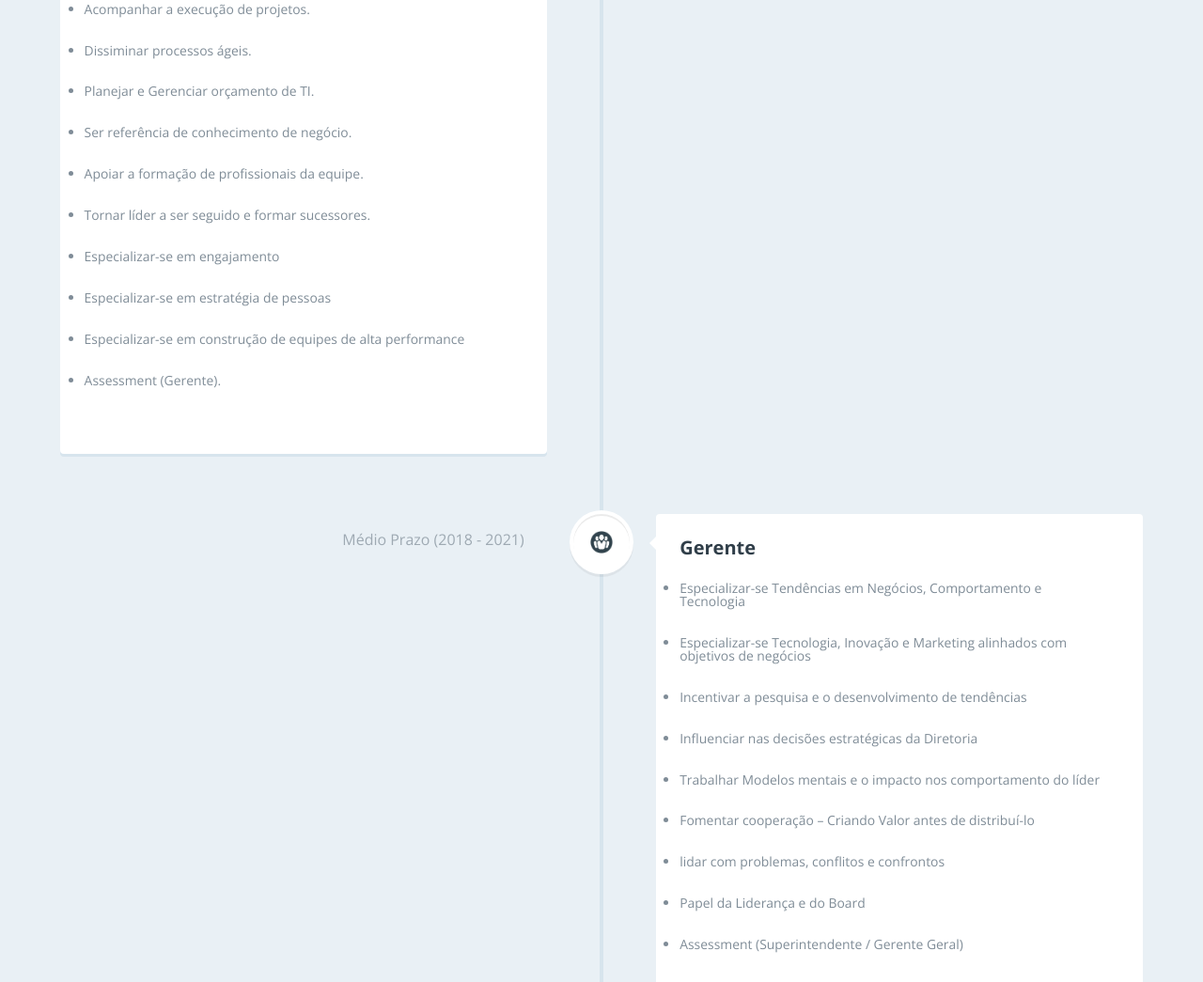
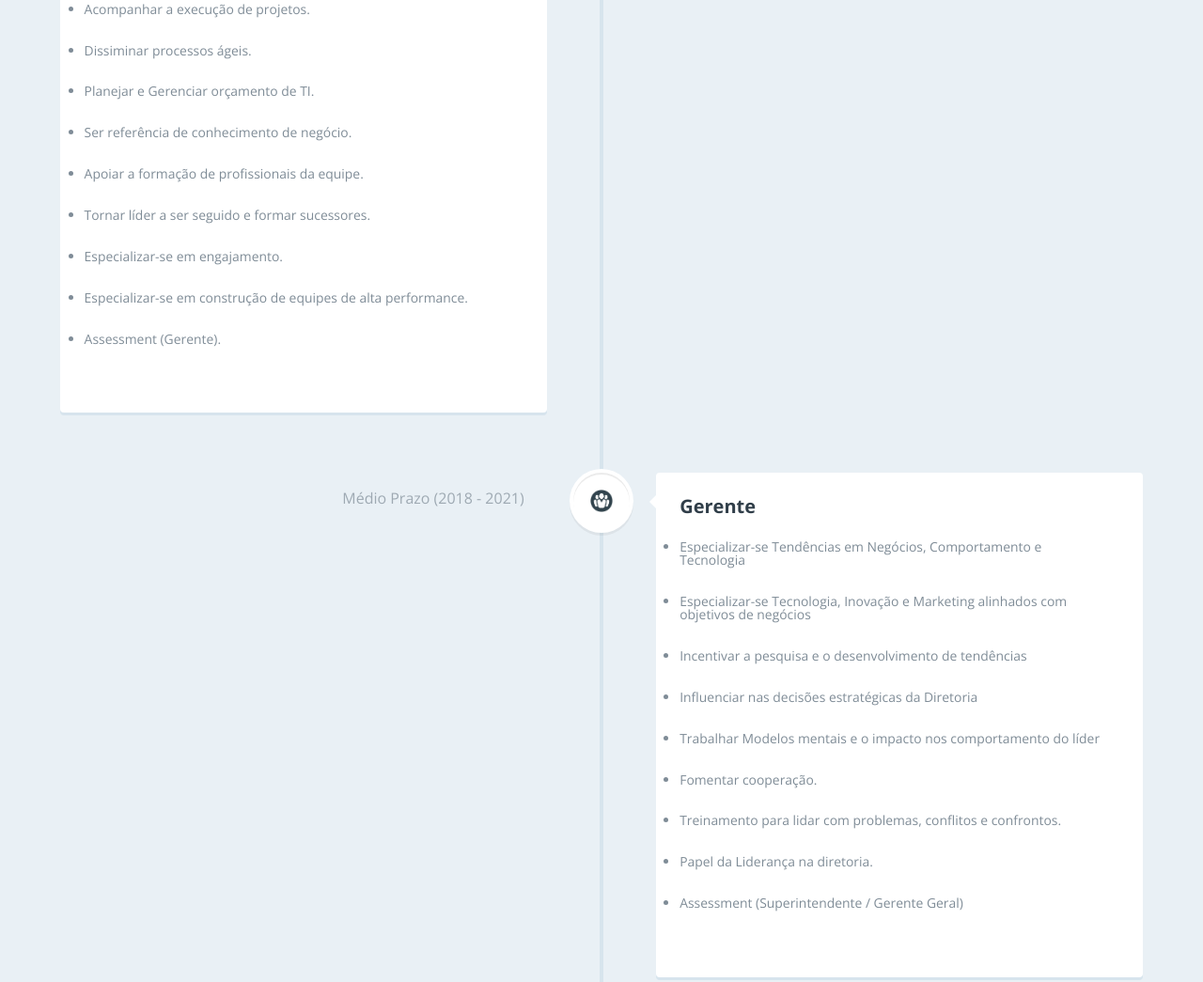
Before and after one commit to flaviomoreni/carreira, a plain HTML site: page planoprofissional.html in a window 1280 px wide. Shown: the part 449-1494 px from the top of the page at 94% size. Drawn offline with nearby package versions, Linux system fonts and the light colour scheme; a web font is replaced by a local one.

Commit message:
plano carreira

```diff
--- a/planoprofissional.html
+++ b/planoprofissional.html
@@ -33,9 +33,8 @@
 						<li>Ser referência de conhecimento de negócio.</li>
 						<li>Apoiar a formação de profissionais da equipe.</li>
 						<li>Tornar líder a ser seguido e formar sucessores.</li>
-						<li>Especializar-se em engajamento</li>
-						<li>Especializar-se em estratégia de pessoas</li>
-						<li>Especializar-se em construção de equipes de alta performance</li>
+						<li>Especializar-se em engajamento.</li>
+						<li>Especializar-se em construção de equipes de alta performance.</li>
 						<li>Assessment (Gerente).</li>
 					</ul>
 				</p>
@@ -57,9 +56,9 @@
 						<li>Incentivar a pesquisa e o desenvolvimento de tendências</li>
 						<li>Influenciar nas decisões estratégicas da Diretoria</li>
 						<li>Trabalhar Modelos mentais e o impacto nos comportamento do líder</li>
-						<li>Fomentar cooperação – Criando Valor antes de distribuí-lo</li>
-						<li>lidar com problemas, conflitos e confrontos</li>
-						<li>Papel da Liderança e do Board</li>
+						<li>Fomentar cooperação.</li>
+						<li>Treinamento para lidar com problemas, conflitos e confrontos.</li>
+						<li>Papel da Liderança na diretoria.</li>
 						<li>Assessment (Superintendente / Gerente Geral)</li>
 					</ul>
 				</p>
```
